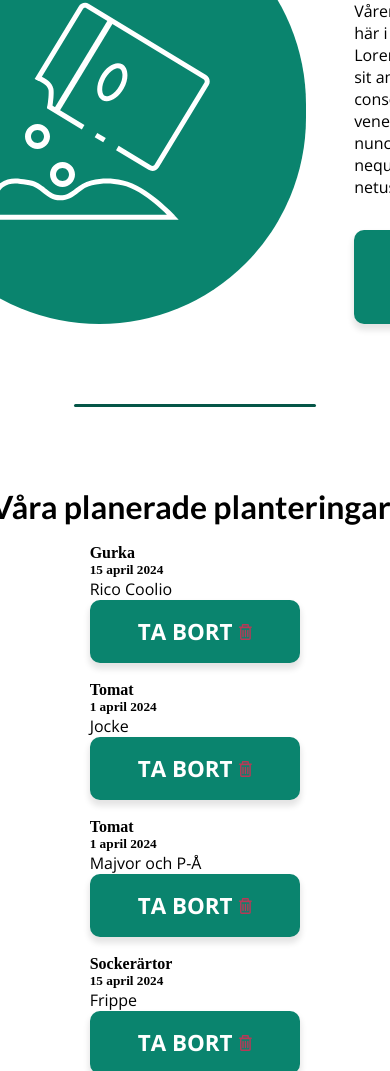
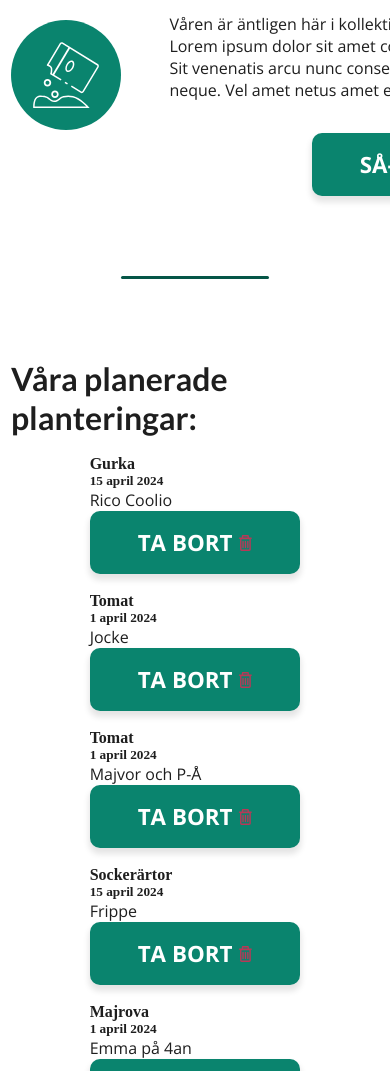
Before and after one commit to EmundLiljestrand/html-css-gruppexamination, a plain HTML site: page index.html in a window 390 px wide. Shown: the part 796-1867 px from the top of the page. Drawn offline with nearby package versions, Linux system fonts and the light colour scheme.

Commit message:
Added responsivity to flexbox.

```diff
--- a/style.css
+++ b/style.css
@@ -44,6 +44,7 @@ Version: 1.0
 /* ==== Basic styling ==== */
 body {
     background-color: var(--background-margin-color);
+    color: var(--dark-text-color);
 }
 
 .wrapper {
@@ -83,6 +84,15 @@ h3 {
 
 p {
     font-family: var(--text-open-sans);
+}
+
+hr {
+    height: 3px;
+    margin: 5rem 0;
+    width: 40%;
+    background-color: #055647;
+    border-radius: 999rem;
+    border: none;
 }
 
 .button {
@@ -161,6 +171,7 @@ p {
     font-family: var(--text-maven-pro);
     font-weight: 500;
     font-size: 1.1rem;
+    letter-spacing: 0.1rem;
     color: var(--primary-color);
 }
 
@@ -188,11 +199,14 @@ main {
     justify-content: center;
     border-radius: 999rem;
     margin-right: 3rem;
+    min-width: 30%;
+    margin-top: auto;
+    margin-bottom: auto;
 }
 
 .main-figure-container > img {
-    margin: 3rem;
-    padding: 3rem;
+    padding: 20%;
+    width: 100%;
 }
 
 .sowing-tips {
@@ -200,6 +214,7 @@ main {
     flex-direction: column;
     justify-content: center;
     gap: 1rem;
+    min-width: 40ch;
 }
 
 .sowing-tips > h2 {
@@ -212,13 +227,7 @@ main {
     padding-bottom: 1rem;
 }
 /* Button is styled in "basic - styling" -part of code */
-hr {
-    height: 3px;
-    margin: 5rem 0;
-    width: 40%;
-    background-color: #055647;
-    border-radius: 999rem;
-    border: none;
-}
+
+/* hr is styled in "basic - styling" -part of code */
 
 /* h3 is styled in "basic - styling" -part of code */
```
